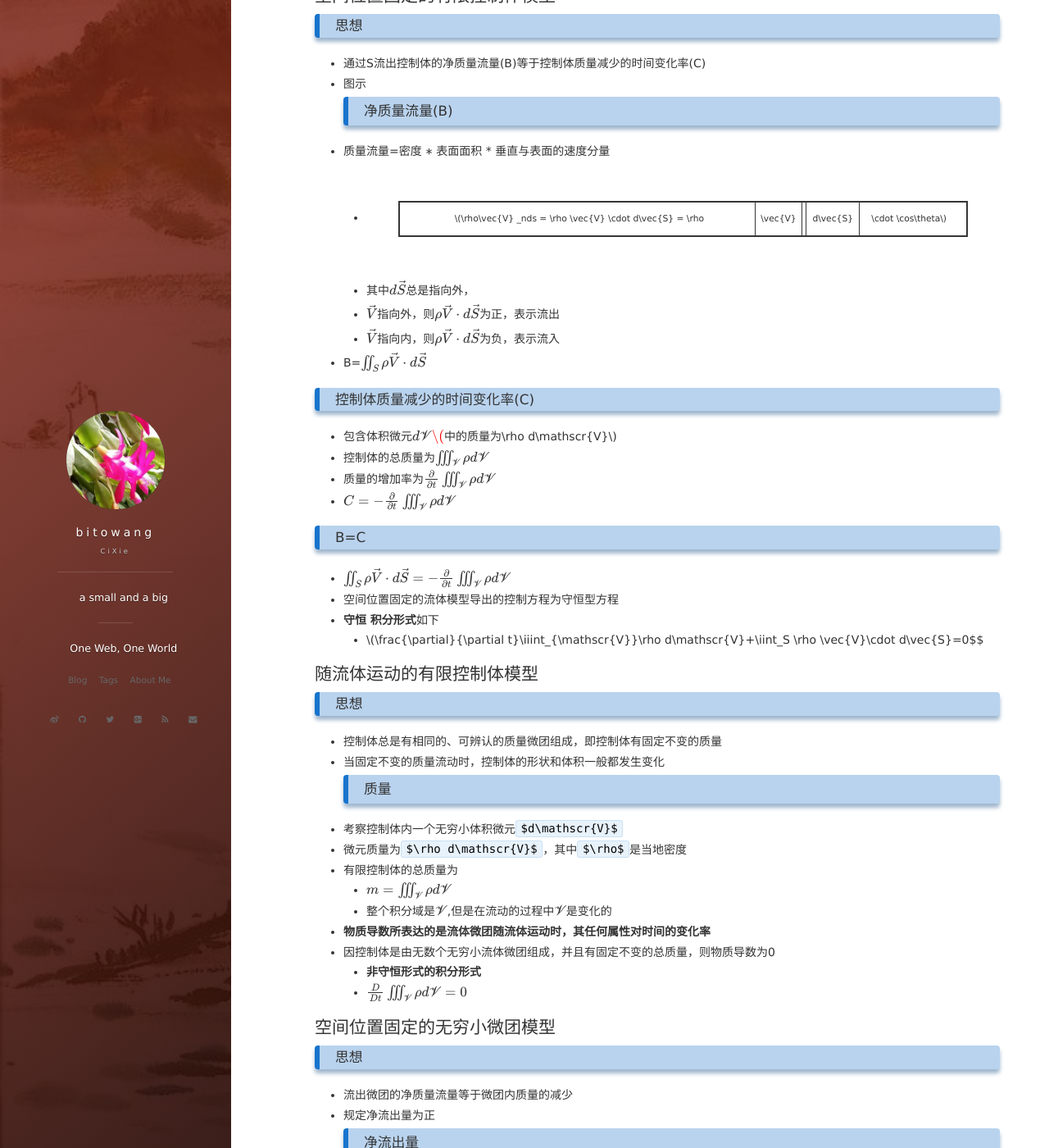
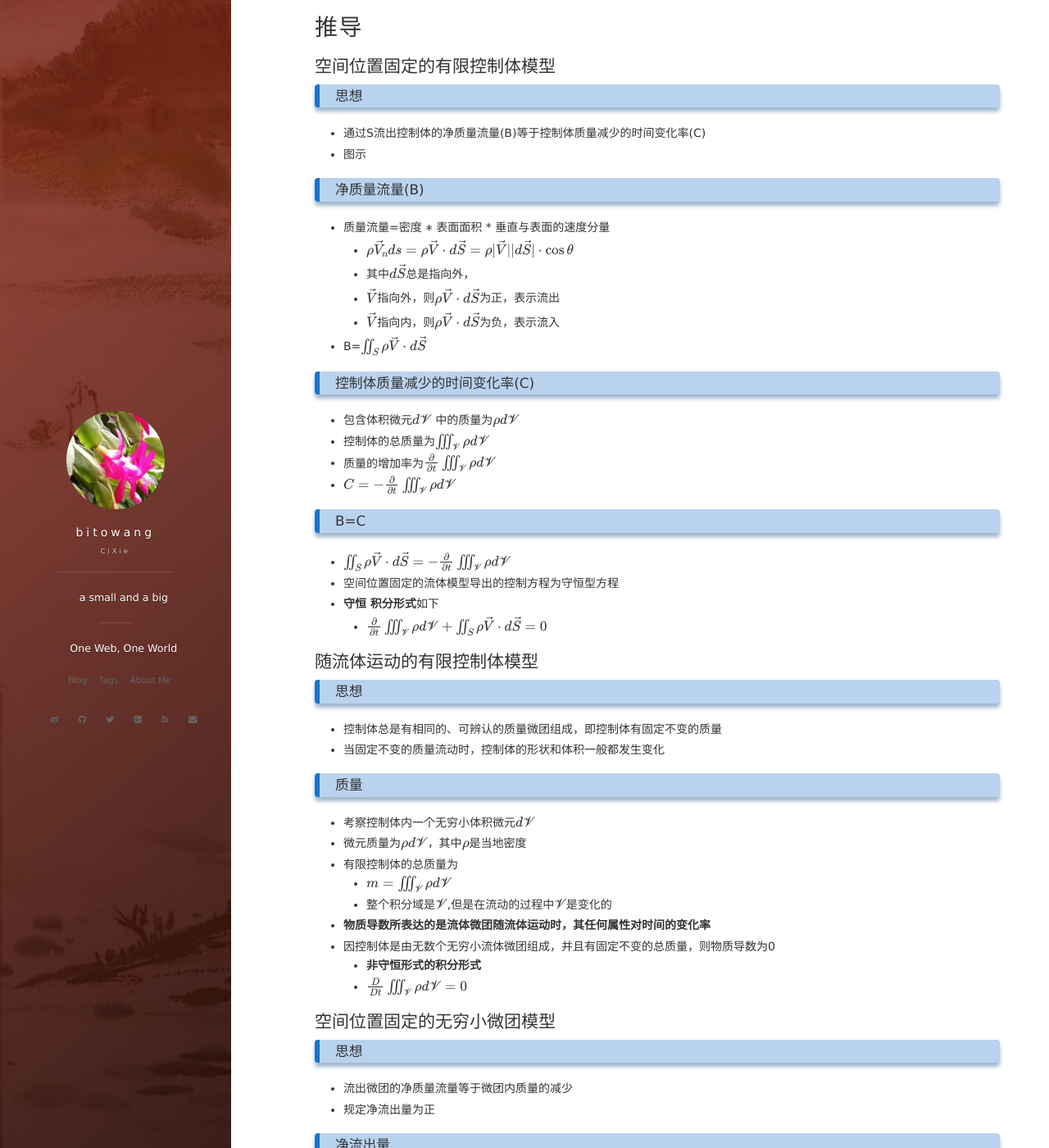
Before and after one commit to bitowang/bitowang.github.io, a Jekyll site: the page built from _posts/2018-04-15-Continuity-Equation.md, in a window 1280 px wide and 1400 px high, scrolled down 376 px. Shown: the whole window at 82% size. Built offline with Jekyll 4.4.1, drawn with Linux system fonts in a browser that asks for light colours; nearby versions of some CDN libraries; formulas are drawn with MathJax 3; comment, search, counter and statistics services are not loaded.

Commit message:
ce expression display question fix

````diff
--- a/_posts/2018-04-15-Continuity-Equation.md
+++ b/_posts/2018-04-15-Continuity-Equation.md
@@ -6,28 +6,37 @@ categories: blog
 tags: [流体力学,连续性方程,FM,Continuity Equation]
 description: 流体力学推导
 ---
+---------------------------
+# 基本概念
 
-# 基本概念
 ## [质量流量](https://baike.baidu.com/item/质量流量/5137923)
+
 - 概念 单位时间里流体通过封闭管道或敞开槽有效截面的流体质量
 - 单位 kg/h,kg/s
 - 与体积流量(单位时间流体通过的体积)对应,可表示为体积流量与流体密度的乘积
 
+------------------------
+
 # 推导
 ## 空间位置固定的有限控制体模型
+
 ### 思想
+
 - 通过S流出控制体的净质量流量(B)等于控制体质量减少的时间变化率(C)
 - 图示
+
 ### 净质量流量(B)
+
 - 质量流量=密度 \\(*\\) 表面面积 * 垂直与表面的速度分量
-    - \\(\rho\vec{V} _nds = \rho \vec{V} \cdot d\vec{S} = \rho|\vec{V}||d\vec{S}|\cdot \cos\theta\\)
-    - 其中\\(d\vec{S}\\)总是指向外，
+    - $\rho\vec{V}_nds = \rho \vec{V} \cdot d\vec{S} = \rho\|\vec{V}\| \|d\vec{S}\|\cdot \cos\theta$
+    - 其中$d\vec{S}$总是指向外，
     - \\(\vec{V}\\)指向外，则\\(\rho \vec{V} \cdot d\vec{S}\\)为正，表示流出
     - \\(\vec{V}\\)指向内，则\\(\rho \vec{V} \cdot d\vec{S}\\)为负，表示流入
 - B=\\(\iint_S \rho \vec{V}\cdot d\vec{S}\\)
 
 ### 控制体质量减少的时间变化率(C)
-- 包含体积微元\\(d\mathscr{V}$$ 中的质量为$$\rho d\mathscr{V}\\)
+
+- 包含体积微元\\(d\mathscr{V}\\) 中的质量为\\(\rho d\mathscr{V}\\)
 - 控制体的总质量为\\(\iiint_{\mathscr{V}}\rho d\mathscr{V}\\)
 - 质量的增加率为\\(\frac{\partial}{\partial t}\iiint_{\mathscr{V}}\rho d\mathscr{V}\\)
 - \\(C=-\frac{\partial}{\partial t}\iiint_{\mathscr{V}}\rho d\mathscr{V}\\)
@@ -37,16 +46,19 @@ description: 流体力学推导
 - \\(\iint_S \rho \vec{V}\cdot d\vec{S} = -\frac{\partial}{\partial t}\iiint_{\mathscr{V}}\rho d\mathscr{V}\\)
 - 空间位置固定的流体模型导出的控制方程为守恒型方程
 - **守恒 积分形式**如下
-    - \\(\frac{\partial}{\partial t}\iiint_{\mathscr{V}}\rho d\mathscr{V}+\iint_S \rho \vec{V}\cdot d\vec{S}=0$$
+    - \\(\frac{\partial}{\partial t}\iiint_{\mathscr{V}}\rho d\mathscr{V}+\iint_S \rho \vec{V}\cdot d\vec{S}=0\\)
 
 
 ## 随流体运动的有限控制体模型
 ### 思想
+
 - 控制体总是有相同的、可辨认的质量微团组成，即控制体有固定不变的质量
 - 当固定不变的质量流动时，控制体的形状和体积一般都发生变化
+
 ### 质量
-- 考察控制体内一个无穷小体积微元```$d\mathscr{V}$```
-- 微元质量为```$\rho d\mathscr{V}$```，其中```$\rho$```是当地密度
+
+- 考察控制体内一个无穷小体积微元$d\mathscr{V}$
+- 微元质量为$\rho d\mathscr{V}$，其中$\rho$是当地密度
 - 有限控制体的总质量为
     - \\(m=\iiint_{\mathscr{V}}\rho d\mathscr{V}\\)
     - 整个积分域是\\(\mathscr{V}\\),但是在流动的过程中\\(\mathscr{V}\\)是变化的
@@ -56,10 +68,13 @@ description: 流体力学推导
     - \\(\frac{D}{Dt}\iiint_{\mathscr{V}}\rho d\mathscr{V}=0\\)
 
 ## 空间位置固定的无穷小微团模型
+
 ### 思想
 - 流出微团的净质量流量等于微团内质量的减少
 - 规定净流出量为正
+
 ### 净流出量
+
 - x方向的净流出量
     - \\([\rho u+\frac{\partial(\rho u)}{\partial x}dx]dydz-(\rho u)dydz=\frac{\partial(\rho u)}{\partial{x}}dxdydz\\)
 - y方向的净流出量
@@ -68,17 +83,24 @@ description: 流体力学推导
     - \\([\rho w+\frac{\partial(\rho w)}{\partial z}dz]dxdy-(\rho w)dxdy=\frac{\partial(\rho w)}{\partial{z}}dxdydz\\)
 - 净质量流量
     - \\((\frac{\partial(\rho u)}{\partial{x}}+\frac{\partial(\rho v)}{\partial{y}}+\frac{\partial(\rho w)}{\partial{z}})dxdydz\\)
+
 ### 质量增加的时间变化率
+
 - 无穷小微团内流体的总质量为\\(\rho dxdydz\\)
 - 质量增加的时间变化率
     - \\(\frac{\partial{\rho }}{\partial{t}}(dxdydz)\\)
+
 ### 守恒微分形式
+
 - \\((\frac{\partial(\rho u)}{\partial{x}}+\frac{\partial(\rho v)}{\partial{y}}+\frac{\partial(\rho w)}{\partial{z}})dxdydz = -\frac{\partial{(\rho )}}{\partial{t}}(dxdydz) \\)
 - \\(\frac{\partial{(\rho )}}{\partial{t}} + (\frac{\partial(\rho u)}{\partial{x}}+\frac{\partial(\rho v)}{\partial{y}}+\frac{\partial(\rho w)}{\partial{z}}) = 0 \\)
 - \\(\frac{\partial{\rho}}{\partial{t}}+\nabla\cdot(\rho \vec{V})=0\\)
 
 ## 随流体运动的无穷小微团模型
+
 ### 思想
+
+-------
 
 # 总结
 
@@ -94,5 +116,7 @@ description: 流体力学推导
 无穷小流体微团 | \\(\frac{\partial\rho}{\partial t}+\nabla\cdot (\rho\vec{V})=0\\) | \\(\frac{D\rho}{Dt}+\rho\nabla\cdot\vec{V}=0\\)
 
 
+-------
+
 
 # 方程不同形式的转化
````
